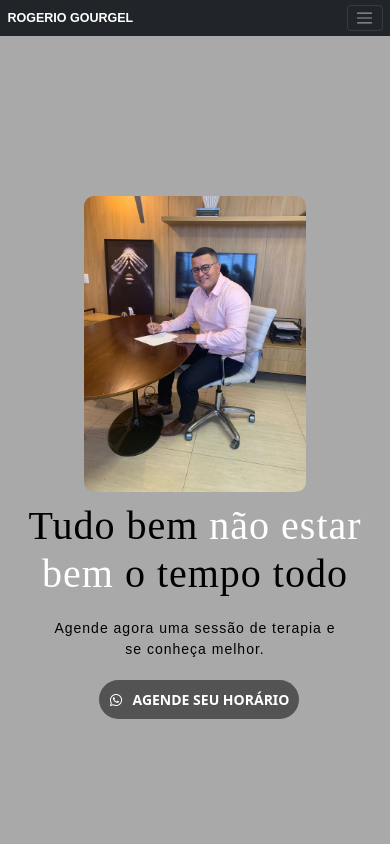
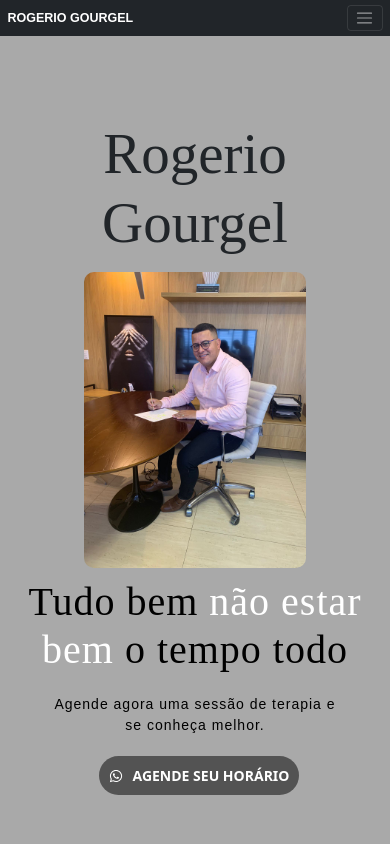
Before and after one commit to Samuel-Santana109/site_psicologia, a React (Vite) app: page / in a window 390 px wide. Shown: the top 844 px of the page. Built offline with nearby package versions, Linux system fonts and the light colour scheme; a web font is replaced by a local one.

Commit message:
Atualização

```diff
--- a/src/sections/introduçao/introduçao.jsx
+++ b/src/sections/introduçao/introduçao.jsx
@@ -7,6 +7,8 @@ import { whatsapp } from '../../componentes/Links/Links';
 export function Introduçao(){
     return(
         <section id="Home" className="hero">
+
+            <h1>Rogerio Gourgel</h1>
 
             <div className="hero_conteudo">
 
--- a/src/sections/introduçao/introduçao.scss
+++ b/src/sections/introduçao/introduçao.scss
@@ -2,12 +2,19 @@
 @import '../../style/mixin.sass';
 
 .hero{
-    @include altura;
-    @include flexCenterCenter;
+    align-items: stretch;
     background-color: $backgroundDarkgray;
     padding: 1rem;
+    gap: 5rem;
+    @include altura;
+    @include flexColumnCeterCenter;
+    @include textCenter; /* Alinhamento do texto ao centro */
+}
+.hero h1{
+  font-size: $tamanhoLetrasTitulosUm;
+font-family: var(--font-cursive);
+}
 
-}
 
   /* Estilos para o conteúdo da seção hero */
   .hero_conteudo {
@@ -97,8 +104,15 @@
 
   /* Media query para dispositivos menores */
   @media screen and (max-width: 768px) {
+
+    .hero{
+      @include altura;
+      gap: 1rem;
+  }
+
     .hero_conteudo{
         border-radius: 0 0 0 0;
+        height: 100%;
         @include flexColumn
     }
 
--- a/src/style/padroes.scss
+++ b/src/style/padroes.scss
@@ -11,7 +11,7 @@ $corBlack: black;
 
 //Paragrafos e TiTulos
 $tamanhoLetrasParagrafos:  1.4rem ;
-$tamanhoLetrasTitulosUm: 6rem;
+$tamanhoLetrasTitulosUm: 5.7rem;
 $tamanhoLetrasTitulosUmMenor: 4rem;
 $tamanhoLetrasTitulosDois: 2rem;
 $tamanhoLetrasTitulosTres: 1.7rem;
```
